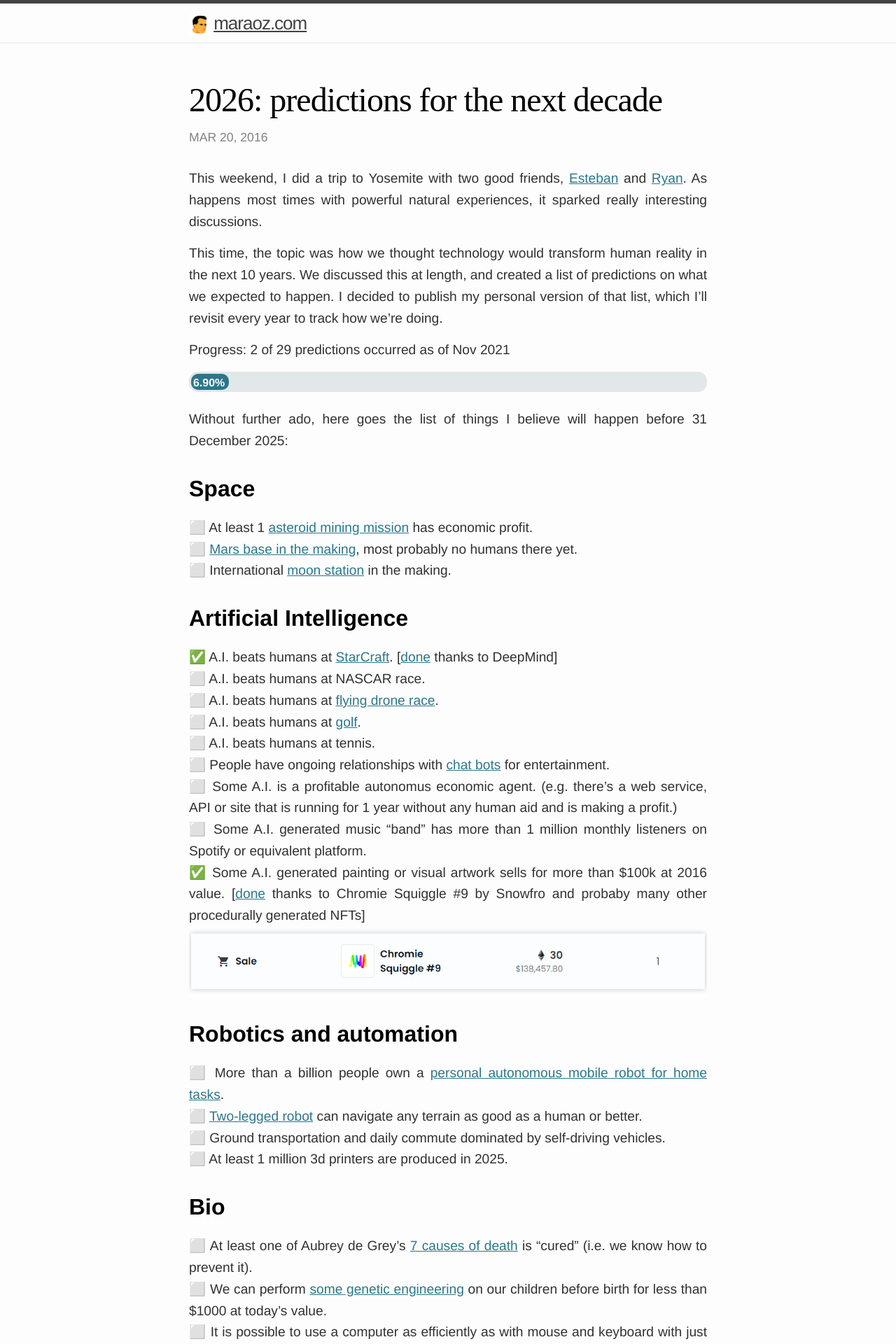
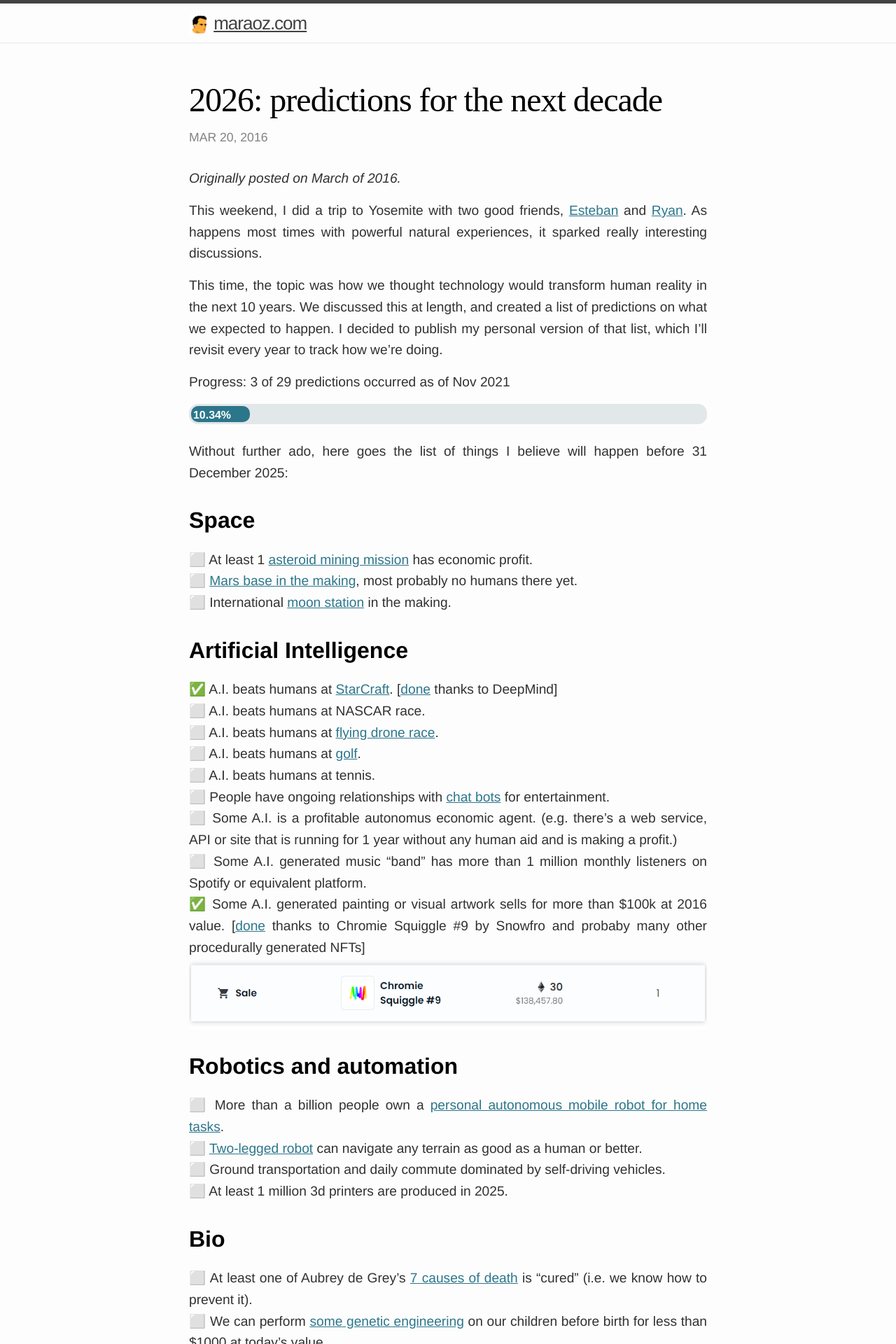
Before and after one commit to tobyornottobe/maraoz.github.io, a Jekyll site: the page built from _posts/2016-03-20-2026.md, in a window 1280 px wide. Shown: the top 1920 px of the page at 70% size. Built offline with Jekyll 4.4.1, drawn with Linux system fonts in a browser that asks for light colours.

Commit message:
update progress bar for predictions

```diff
--- a/_posts/2016-03-20-2026.md
+++ b/_posts/2016-03-20-2026.md
@@ -4,12 +4,14 @@
 comments: true
 ---
 
+*Originally posted on March of 2016.*
+
 This weekend, I did a trip to Yosemite with two good friends, [Esteban][tibi] and [Ryan][ryan]. As happens most times with powerful natural experiences, it sparked really interesting discussions.
 
 This time, the topic was how we thought technology would transform human reality in the next 10 years. We discussed this at length, and created a list of predictions on what we expected to happen. I decided to publish my personal version of that list, which I'll revisit every year to track how we're doing.
 
-Progress: 2 of 29 predictions occurred as of Nov 2021
-<div id="progressbar"><div>6.90%</div></div>
+Progress: 3 of 29 predictions occurred as of Nov 2021
+<div id="progressbar"><div>10.34%</div></div>
 
 Without further ado, here goes the list of things I believe will happen before 31 December 2025:
 
--- a/css/style-c3346ebbba826bce0aa2b8efd1548750256c7877.css
+++ b/css/style-c3346ebbba826bce0aa2b8efd1548750256c7877.css
@@ -150,7 +150,7 @@
 
 #progressbar > div {
   background-color: #2C768B;
-  width: 7%;
+  width: 11%;
   height: 20px;
   border-radius: 10px;
   color: white;
```
